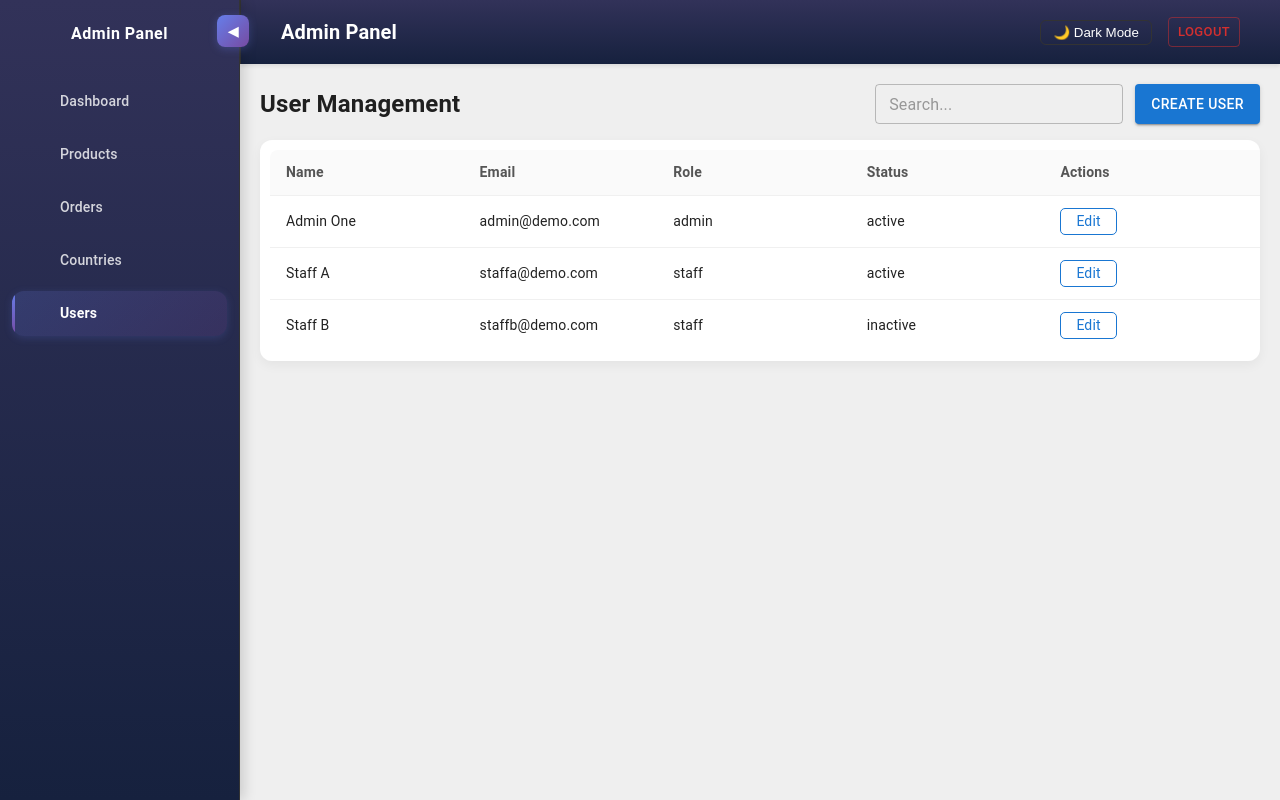
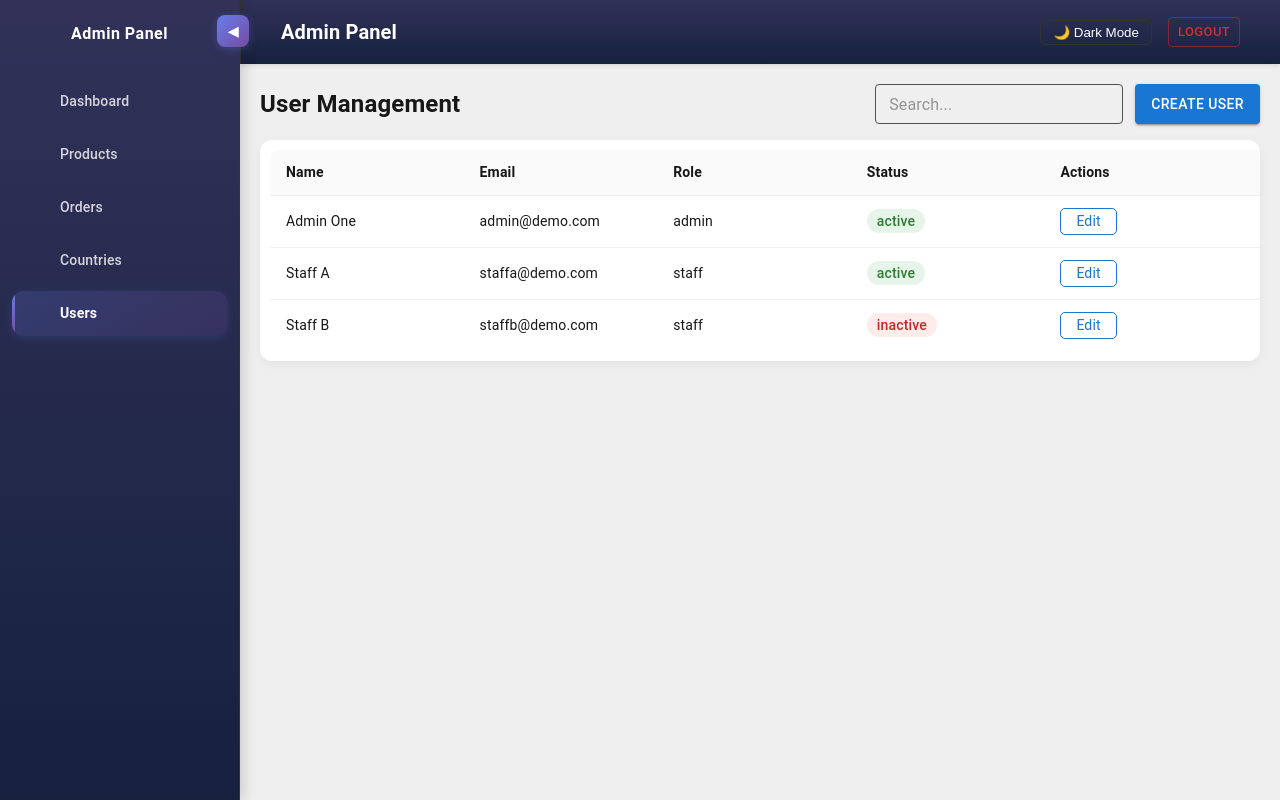
Before and after one commit to KaeHerng/ChongKaeHerng.Next.Assessment, a Next.js app: page /Pages/Users in a window 1280 px wide. Built offline with nearby package versions, Linux system fonts and the light colour scheme; some icons are missing.

Commit message:
update dark mode

```diff
--- a/src/app/Pages/CountryInfo/CountryInfo.css
+++ b/src/app/Pages/CountryInfo/CountryInfo.css
@@ -1,4 +1,27 @@
+:root {
+  --foreground: #171717;
+  --tableback: #fff;
+  --tableheader: #fafafa;
+  --labelcolor: #666;
+  --chartback: white;
+  --bordertable: #f0f0f0;
+  --tablehover: #f9fbff;
+  --searchborder: #525252;
+}
+
+html[data-theme='dark'] {
+  --foreground: #ededed;
+  --tableback: #1d1d1d;
+  --tableheader: #000000;
+  --labelcolor: #d6d6d6;
+  --chartback: #1d1d1d;
+  --bordertable: #6e6e6e;
+  --tablehover: #929292;
+  --searchborder: #6e6e6e;
+}
+
 .countries-page {
+  color: var(--foreground);
   display: flex;
   flex-direction: column;
   gap: 20px;
@@ -22,7 +45,7 @@
 }
 
 .countries-table-wrapper {
-  background: #fff;
+  background: var(--tableback);
   border-radius: 12px;
   padding: 10px;
   box-shadow: 0 4px 12px rgba(0, 0, 0, 0.05);
@@ -41,7 +64,7 @@
   display: flex;
   padding: 12px 16px;
   align-items: center;
-  background: #fafafa;
+  background: var(--tableheader);
   font-weight: 600;
   color: #555;
   position: sticky;
@@ -58,11 +81,11 @@
   display: flex;
   padding: 12px 16px;
   align-items: center;
-  border-top: 1px solid #f0f0f0;
+  border-top: 1px solid var(--bordertable);
 }
 
 .table-row:hover {
-  background: #f9fbff;
+  background: var(--tablehover);
 }
 
 @media (max-width: 768px) {
--- a/src/app/Pages/Orders/orders.css
+++ b/src/app/Pages/Orders/orders.css
@@ -1,3 +1,31 @@
+:root {
+  --foreground: #171717;
+  --tableback: #fff;
+  --tableheader: #fafafa;
+  --labelcolor: #666;
+  --bordertable: #f0f0f0;
+  --tablehover: #f9fbff;
+  --activeback: #e6f4ea;
+  --inactiveback: #fdecea;
+  --pendingback: #ffcfa1;
+}
+
+html[data-theme='dark'] {
+  --foreground: #ededed;
+  --tableback: #1d1d1d;
+  --tableheader: #000000;
+  --labelcolor: #d6d6d6;
+  --bordertable: #6e6e6e;
+  --tablehover: #929292;
+  --activeback: #aec4b5;
+  --inactiveback: #c5aaa7;
+  --pendingback: #eaae77;
+}
+
+.orders-page {
+  color: var(--foreground);
+}
+
 .orders-header {
   margin-bottom: 16px;
   display: flex;
@@ -38,12 +66,11 @@
 /* ------- table Css --------- */
 
 .products-table-wrapper {
-  background: #fff;
+  background: var(--tableback);
   border-radius: 12px;
   padding: 10px;
   box-shadow: 0 4px 12px rgba(0, 0, 0, 0.05);
   max-height: 550px;
-
   overflow-x: auto;   /* ✅ 关键 */
   overflow-y: hidden;
 }
@@ -64,9 +91,9 @@
   flex-direction: row;
   padding: 12px 16px;
   align-items: center;
-  background: #fafafa;
+  background: var(--tableheader);
   font-weight: 600;
-  color: #555;
+  /* color: #555; */
   position: sticky;
   top: 0;
   z-index: 2;
@@ -82,12 +109,12 @@
   flex-direction: row;
   padding: 12px 16px;
   align-items: center;
-  border-top: 1px solid #f0f0f0;
+  border-top: 1px solid var(--bordertable);
   transition: background 0.2s;
 }
 
 .table-row:hover {
-  background: #f9fbff;
+  background: var(--tablehover);
 }
 
 .actions {
@@ -101,14 +128,19 @@
   font-weight: 500;
 }
 
-.status.active {
-  background: #e6f4ea;
+.status.completed {
+  background: var(--activeback);
   color: #2e7d32;
 }
 
-.status.inactive {
-  background: #fdecea;
+.status.cancelled {
+  background: var(--inactiveback);
   color: #c62828;
+}
+
+.status.pending {
+  background: var(--pendingback);
+  color: #ce6519;
 }
 
 .details-button {
--- a/src/app/Pages/Orders/page.tsx
+++ b/src/app/Pages/Orders/page.tsx
@@ -51,7 +51,7 @@ export default function OrdersPage() {
 
   return (
     <AdminLayout>
-      <div>
+      <div className='orders-page'>
         <h2 className='text-lg' style={{ marginBottom: 16 }}>Orders Management</h2>
 
         <div className="orders-header">
@@ -90,7 +90,7 @@ export default function OrdersPage() {
                             <div style={{ minWidth: 100, width: 'calc(100%)'}}>{order.date}</div>
                             <div style={{ minWidth: 100, width: 'calc(100%)'}}>RM {order.total.toFixed(2)}</div>
                             <div style={{ minWidth: 100, width: 'calc(100%)'}}>
-                                <span className={`status-${order.status}`}>
+                                <span className={`status ${order.status}`}>
                                     {order.status}
                                 </span>
                             </div>
--- a/src/app/Pages/Users/page.tsx
+++ b/src/app/Pages/Users/page.tsx
@@ -83,11 +83,25 @@ export default function UsersPage() {
 
   return (
     <AdminLayout>
-      <div>
+      <div className='users-page'>
         <div className="users-header">
           <h2>User Management</h2>
           <div className='users-filters'>
             <TextField
+                sx={{
+                  minWidth: 200,
+                  '& .MuiInputBase-input': {
+                    color: 'var(--foreground)',
+                  },
+                  '& .MuiOutlinedInput-root': {
+                    '& fieldset': {
+                      borderColor: 'var(--searchborder)',
+                    },
+                    '&:hover fieldset': {
+                      borderColor: 'var(--foreground)',
+                    },
+                  },
+                }}
                 size="small"
                 placeholder="Search..."
                 value={search}
@@ -117,7 +131,7 @@ export default function UsersPage() {
                             <div style={{ minWidth: 100, width: 'calc(100%)'}}>{user.email}</div>
                             <div style={{ minWidth: 100, width: 'calc(100%)'}}>{user.role}</div>
                             <div style={{ minWidth: 100, width: 'calc(100%)'}}>
-                                <span className={`status-${user.status}`}>
+                                <span className={`status ${user.status}`}>
                                     {user.status}
                                 </span>
                             </div>
--- a/src/app/Pages/Users/users.css
+++ b/src/app/Pages/Users/users.css
@@ -1,3 +1,31 @@
+:root {
+  --foreground: #171717;
+  --tableback: #fff;
+  --tableheader: #fafafa;
+  --chartback: white;
+  --bordertable: #f0f0f0;
+  --tablehover: #f9fbff;
+  --searchborder: #525252;
+  --activeback: #e6f4ea;
+  --inactiveback: #fdecea;
+}
+
+html[data-theme='dark'] {
+  --foreground: #ededed;
+  --tableback: #1d1d1d;
+  --tableheader: #000000;
+  --chartback: #1d1d1d;
+  --bordertable: #6e6e6e;
+  --tablehover: #929292;
+  --searchborder: #6e6e6e;
+  --activeback: #aec4b5;
+  --inactiveback: #c5aaa7;
+}
+
+.users-page {
+  color: var(--foreground);
+}
+
 .users-filters {
   display: flex;
   gap: 12px;
@@ -12,7 +40,7 @@
 }
 
 .products-table-wrapper {
-  background: #fff;
+  background: var(--tableback);
   border-radius: 12px;
   padding: 10px;
   box-shadow: 0 4px 12px rgba(0, 0, 0, 0.05);
@@ -38,9 +66,9 @@
   flex-direction: row;
   padding: 12px 16px;
   align-items: center;
-  background: #fafafa;
+  background: var(--tableheader);
   font-weight: 600;
-  color: #555;
+  /* color: #555; */
   position: sticky;
   top: 0;
   z-index: 2;
@@ -56,12 +84,12 @@
   flex-direction: row;
   padding: 12px 16px;
   align-items: center;
-  border-top: 1px solid #f0f0f0;
+  border-top: 1px solid var(--bordertable);
   transition: background 0.2s;
 }
 
 .table-row:hover {
-  background: #f9fbff;
+  background: var(--tablehover);
 }
 
 .actions {
@@ -76,12 +104,12 @@
 }
 
 .status.active {
-  background: #e6f4ea;
+  background: var(--activeback);
   color: #2e7d32;
 }
 
 .status.inactive {
-  background: #fdecea;
+  background: var(--inactiveback);
   color: #c62828;
 }
 
```
Also changed, not shown: src/app/Pages/CountryInfo/page.tsx (+14 -0 lines).
